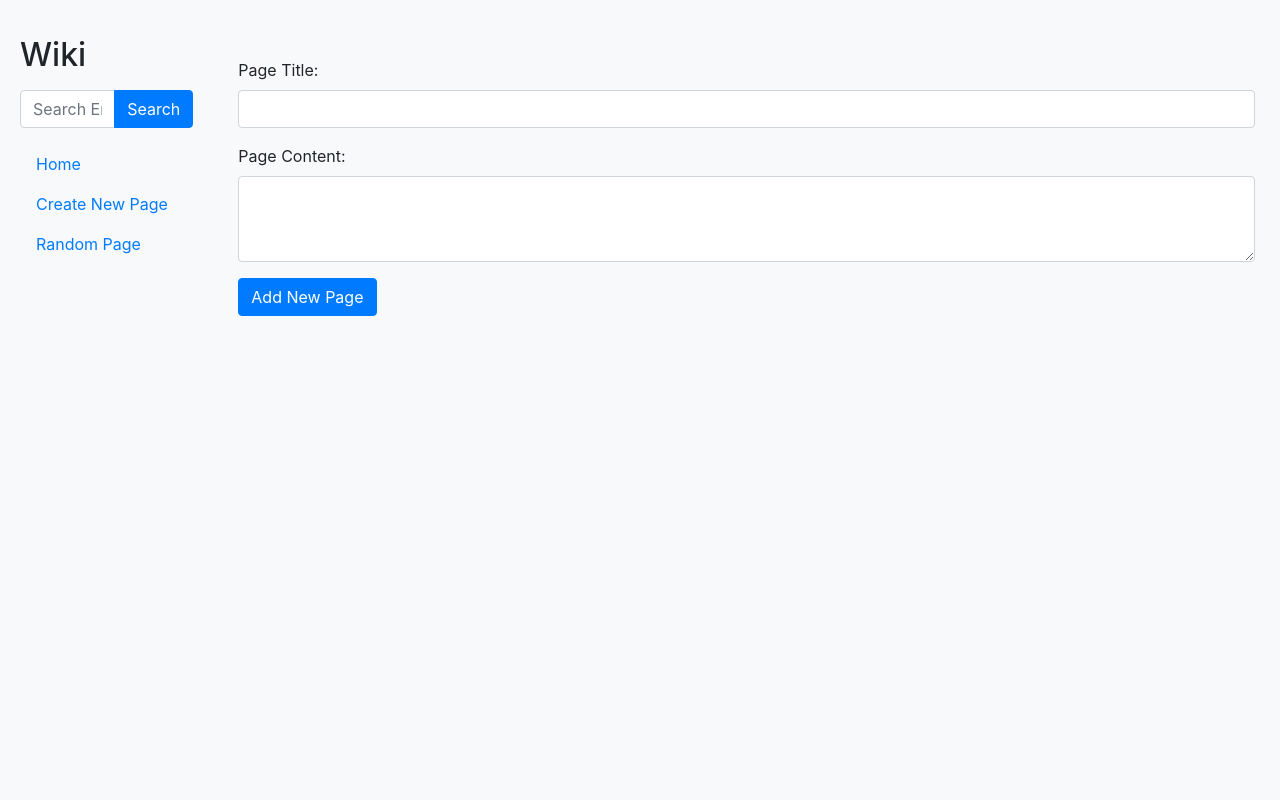
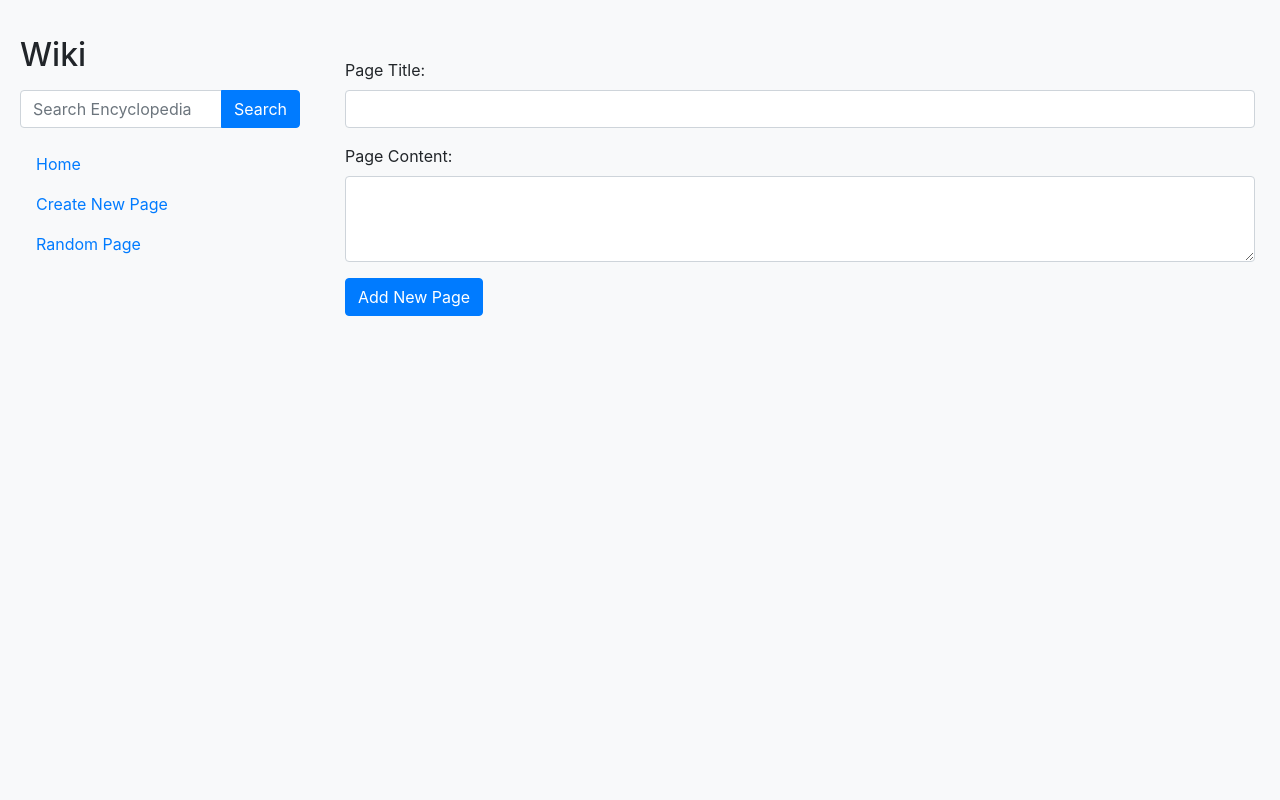
Before and after one commit to LorenzoPeve/CS50_Web, a Django app: page /create/ in a window 1280 px wide. Run offline with Django 3.2, Linux system fonts and the light colour scheme; some libraries are stand-ins or nearby versions.

Commit message:
Update layout.html

```diff
--- a/project_1/encyclopedia/templates/encyclopedia/layout.html
+++ b/project_1/encyclopedia/templates/encyclopedia/layout.html
@@ -10,7 +10,7 @@
 <body>
     <div class="container-fluid">
         <div class="row">
-            <div class="sidebar col-lg-2 col-md-3 bg-light">
+            <div class="sidebar col-lg-3 col-md-4 bg-light">
                 <h2 class="mt-3">Wiki</h2>
                 <form method="post" action="{% url 'query' %}" class="mt-3">
                     {% csrf_token %}
@@ -35,7 +35,7 @@
                 {% block nav %}
                 {% endblock %}
             </div>
-            <div class="main col-lg-10 col-md-9 bg-light">
+            <div class="main col-lg-9 col-md-8 bg-light">
                 {% block body %}
                 {% endblock %}
             </div>
```
